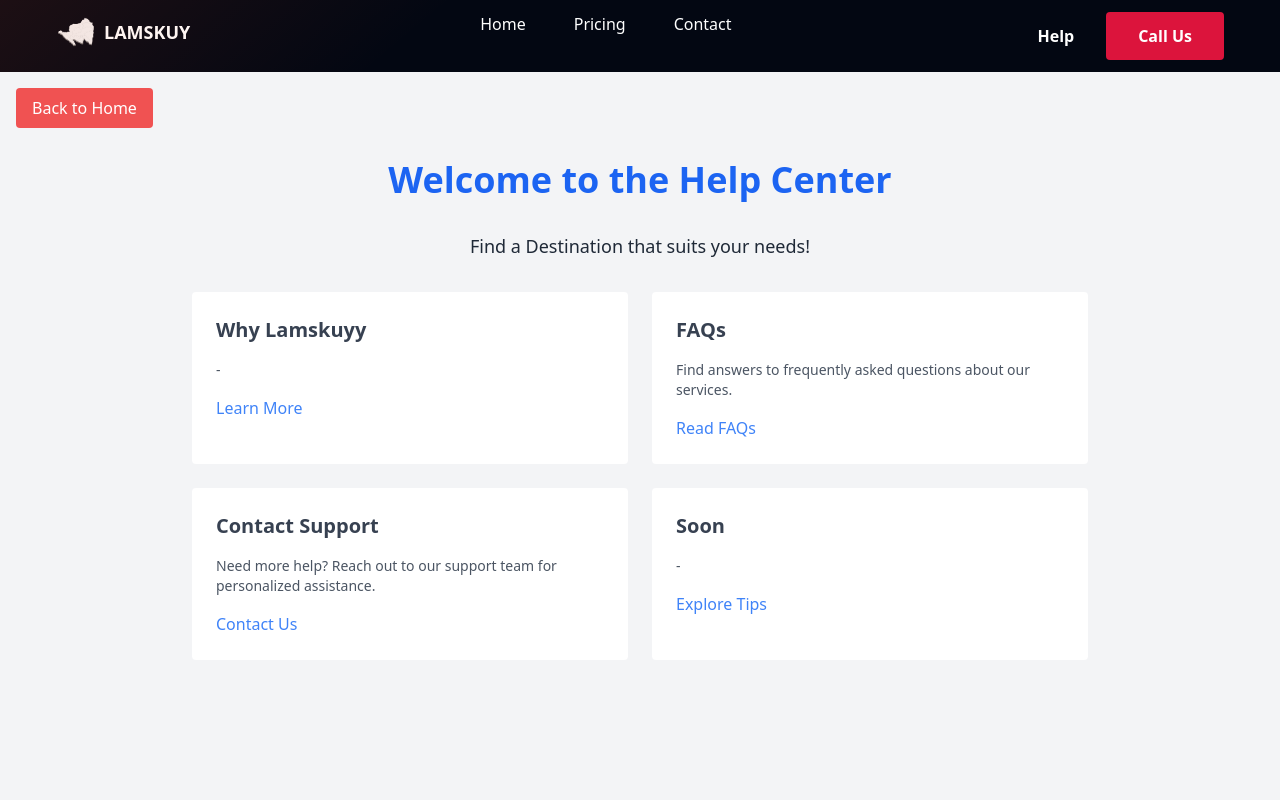
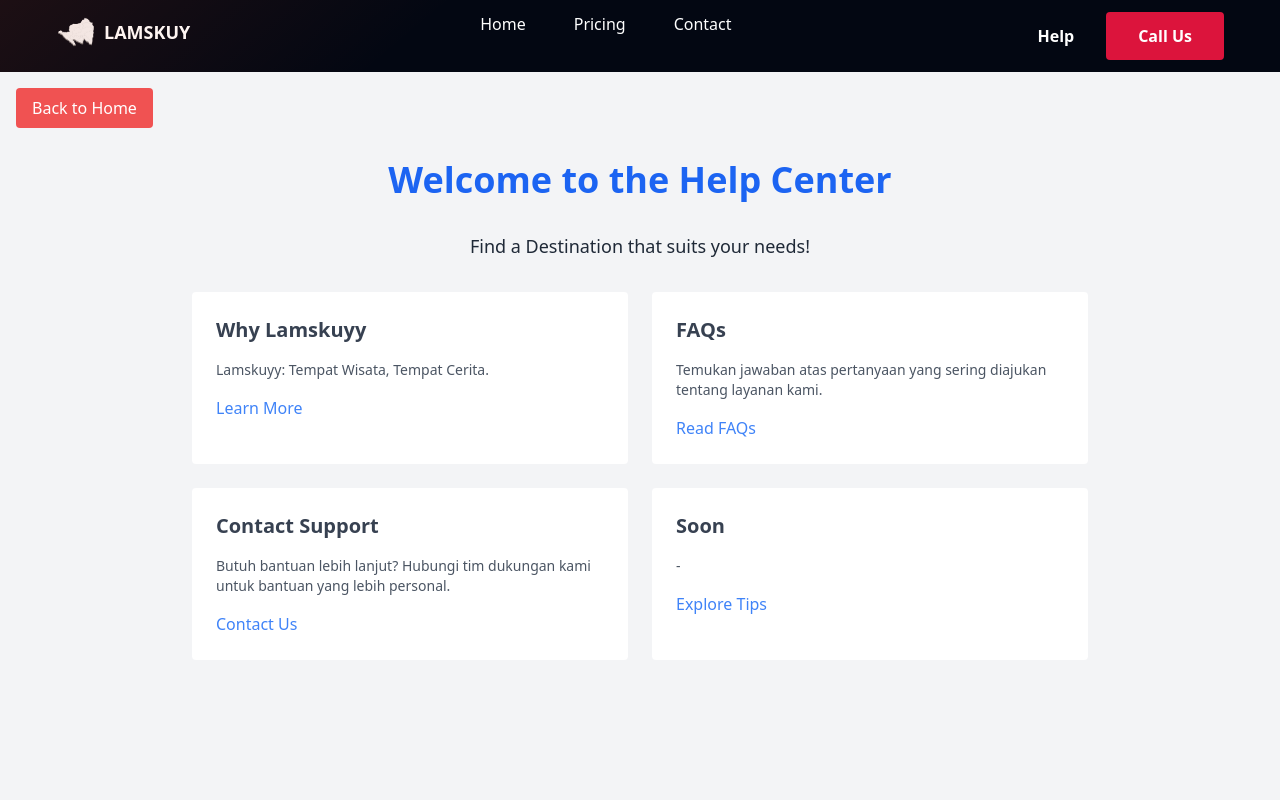
Before and after one commit to lioneladitya/IF22A-ElGasing, a Next.js app: page /help in a window 1280 px wide. Shown: the top 800 px of the page. Built offline with nearby package versions, Linux system fonts and the light colour scheme.

Commit message:
Surya Aditya : Mengubah tampilan di menu help

```diff
--- a/app/help/page.tsx
+++ b/app/help/page.tsx
@@ -5,21 +5,21 @@ import Link from "next/link";
 const sections = [
   {
     title: "Why Lamskuyy",
-    description: "-",
+    description: "Lamskuyy: Tempat Wisata, Tempat Cerita.",
     link: "/help/getting-started",
     linkText: "Learn More",
   },
   {
     title: "FAQs",
     description:
-      "Find answers to frequently asked questions about our services.",
+      "Temukan jawaban atas pertanyaan yang sering diajukan tentang layanan kami.",
     link: "/help/faqs",
     linkText: "Read FAQs",
   },
   {
     title: "Contact Support",
     description:
-      "Need more help? Reach out to our support team for personalized assistance.",
+      "Butuh bantuan lebih lanjut? Hubungi tim dukungan kami untuk bantuan yang lebih personal.",
     link: "/help/contact-support",
     linkText: "Contact Us",
   },
```
